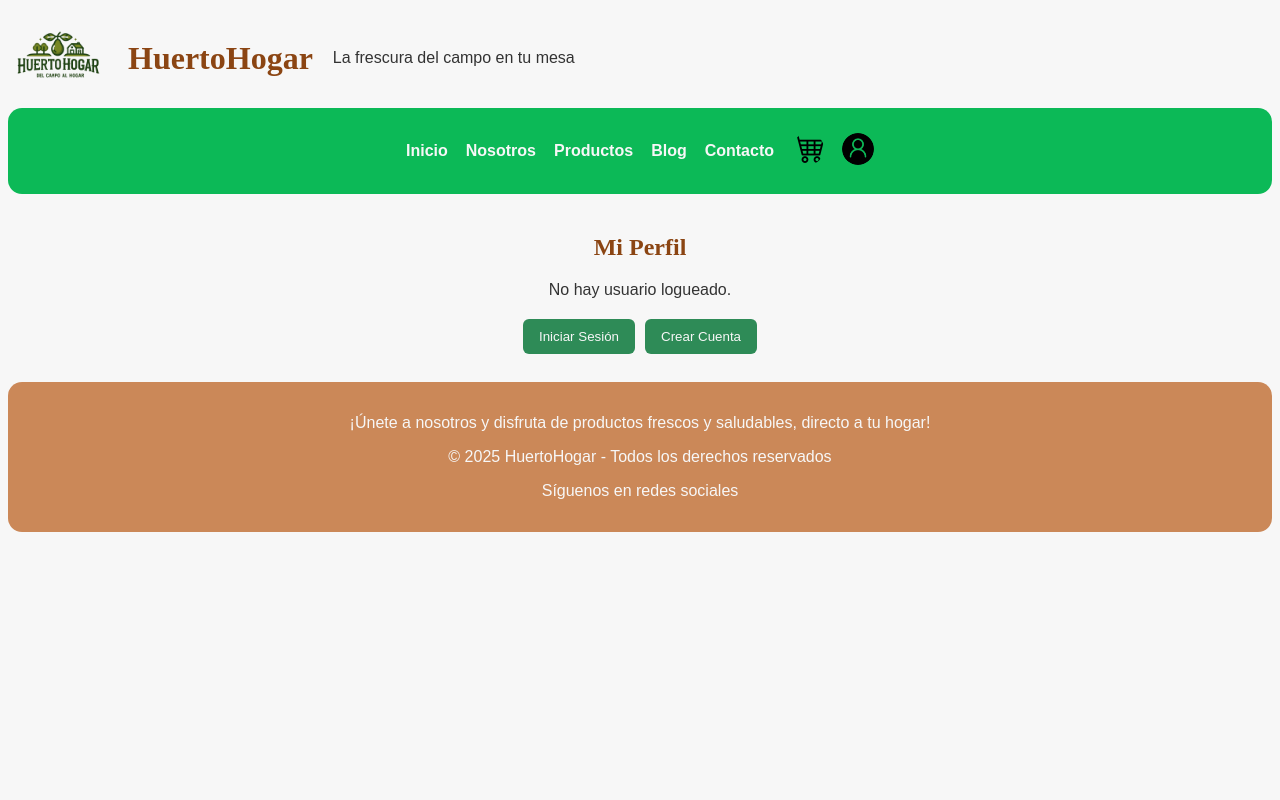
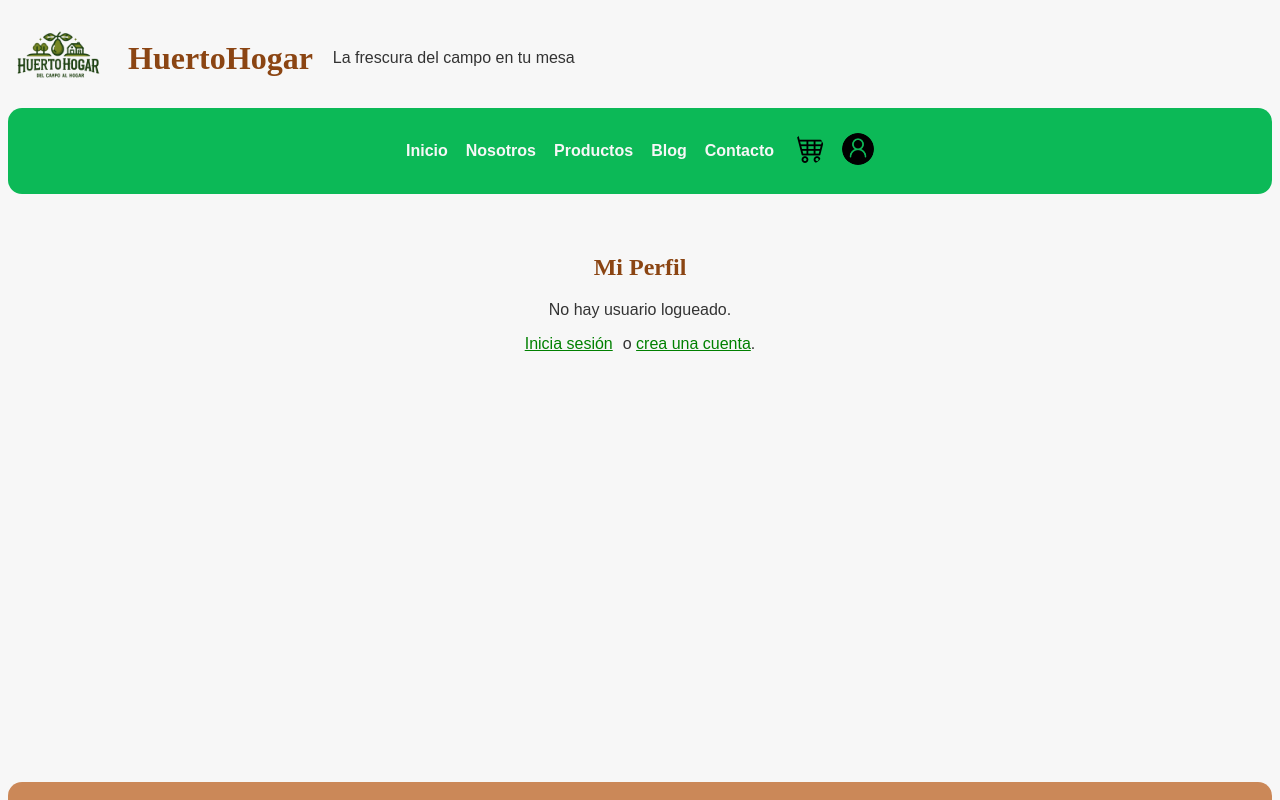
Before and after one commit to Kito189/HuertoHogarReact, a React (Vite) app: page /perfil in a window 1280 px wide. Shown: the top 800 px of the page. Built offline with nearby package versions, Linux system fonts and the light colour scheme.

Commit message:
se hiciron algunos cambios en el perfil

```diff
--- a/src/api/authService.js
+++ b/src/api/authService.js
@@ -1,10 +1,8 @@
-
 import axios from "axios";
 
 const api = axios.create({
-  baseURL: "http://localhost:8085", // Gateway
+  baseURL: "http://localhost:8085",
 });
-
 
 api.interceptors.request.use((config) => {
   const token = localStorage.getItem("token");
@@ -19,16 +17,19 @@ api.interceptors.request.use((config) => {
 
 // LOGIN
 export const login = (correo, contrasena) => {
-  return api.post("/auth/login", { correo, contrasena });
+  return api.post("/auth/login", {
+    email: correo,
+    password: contrasena,
+  });
 };
 
 // REGISTRO
 export const registrar = (nombre, correo, telefono, contrasena) => {
   return api.post("/auth/registro", {
     nombre,
-    correo,
+    email: correo,
     telefono,
-    contrasena,
+    password: contrasena,
   });
 };
 
--- a/src/api/client.js
+++ b/src/api/client.js
@@ -1,8 +1,9 @@
-import api from "./authService";
+import axios from "axios";
 
-export const login = (correo, contrasena) => {
-  return api.post("/auth/login", { correo, contrasena });
-};
+
+const api = axios.create({
+  baseURL: "http://localhost:8085",
+});
 
 api.interceptors.request.use((config) => {
   const token = localStorage.getItem("token");
@@ -16,3 +17,5 @@ api.interceptors.request.use((config) => {
 });
 
 export default api;
+
+export { api };
--- a/src/components/navbar/navbar.jsx
+++ b/src/components/navbar/navbar.jsx
@@ -1,11 +1,20 @@
 import React from "react";
 import { Link, useNavigate } from "react-router-dom";
 
+const Navbar = () => {
+  const navigate = useNavigate();
 
 
-const Navbar = () => {
-  const navigate = useNavigate();
-  const usuario = JSON.parse(localStorage.getItem("usuario"));
+  let usuario = null;
+  const raw = localStorage.getItem("usuario");
+
+  try {
+    if (raw) usuario = JSON.parse(raw);
+  } catch (e) {
+    console.error("Error al parsear usuario:", e);
+    usuario = null;
+  }
+
   const token = localStorage.getItem("token");
 
   const handleLogout = () => {
@@ -27,40 +36,26 @@ const Navbar = () => {
       <nav>
         <ul>
           <li><Link to="/">Inicio</Link></li>
-          {/* si esas secciones están en la misma página, mejor solo "#id" */}
           <li><a href="/#nosotros">Nosotros</a></li>
           <li><a href="/#productos">Productos</a></li>
           <li><a href="/#blog">Blog</a></li>
           <li><a href="/#contacto">Contacto</a></li>
 
           {/* Carrito */}
-          <li>
           <Link to="/carrito">
             <img src="/fotos/carrito.png" alt="carrito" />
           </Link>
-          </li>
 
-          {/* Usuario: si hay sesión → perfil + botón salir, si no → login */}
-          <li>
-            {token && usuario ? (
-              <>
+
+          {token ? (
             <Link to="/perfil">
               <img src="/fotos/inicio.png" alt="perfil" />
             </Link>
-                <button
-                  type="button"
-                  className="btn-logout"
-                  onClick={handleLogout}
-                >
-                  Salir
-                </button>
-              </>
           ) : (
             <Link to="/login">
-                <img src="/fotos/inicio.png" alt="inicio sesión" />
+              <img src="/fotos/inicio.png" alt="login" />
             </Link>
           )}
-          </li>
         </ul>
       </nav>
     </header>
--- a/src/pages/InicioSesion/InicioSesion.jsx
+++ b/src/pages/InicioSesion/InicioSesion.jsx
@@ -3,6 +3,7 @@ import { useNavigate, Link } from "react-router-dom";
 import Navbar from "../../components/navbar/navbar";
 import Footer from "../../components/footer/footer";
 import { login } from "../../api/authService";
+
 
 const InicioSesion = () => {
   const [datos, setDatos] = useState({ correo: "", contrasena: "" });
--- a/src/pages/perfil/perfil.jsx
+++ b/src/pages/perfil/perfil.jsx
@@ -1,50 +1,67 @@
 import React from "react";
+import { Link } from "react-router-dom";
 import Navbar from "../../components/navbar/navbar";
 import Footer from "../../components/footer/footer";
-import { Link } from "react-router-dom";
 
 const Perfil = () => {
-  const usuario = JSON.parse(localStorage.getItem("usuario"));
-  const token = localStorage.getItem("token");
+  const [usuario, setUsuario] = React.useState(null);
+
+  React.useEffect(() => {
+    const raw = localStorage.getItem("usuario");
+    if (!raw) {
+      setUsuario(null);
+      return;
+    }
+
+    try {
+      const data = JSON.parse(raw);
+      setUsuario(data);
+    } catch (e) {
+      console.error("Error al parsear usuario desde localStorage:", e);
+      setUsuario(null);
+    }
+  }, []);
 
   return (
     <>
       <Navbar />
 
-      <section style={{ textAlign: "center", marginTop: "40px" }}>
-        <h2>Mi Perfil</h2>
+      <main style={{ padding: "40px 20px", minHeight: "60vh" }}>
+        <h2 style={{ textAlign: "center", marginBottom: "20px" }}>Mi Perfil</h2>
 
-        {!token || !usuario ? (
-          <>
+        {!usuario ? (
+          <div style={{ textAlign: "center" }}>
             <p>No hay usuario logueado.</p>
-
-            <div style={{ marginTop: "20px" }}>
-              <Link to="/login">
-                <button style={{ marginRight: "10px" }}>Iniciar Sesión</button>
+            <p style={{ marginTop: "10px" }}>
+              <Link to="/login" style={{ marginRight: "10px", color: "green" }}>
+                Inicia sesión
               </Link>
-
-              <Link to="/registro">
-                <button>Crear Cuenta</button>
+              o{" "}
+              <Link to="/registro" style={{ color: "green" }}>
+                crea una cuenta
               </Link>
-            </div>
-          </>
+              .
+            </p>
+          </div>
         ) : (
-          <>
-            <h3>Bienvenido/a, {usuario.nombre}</h3>
-            <p>Correo: {usuario.correo}</p>
-
-            <button
-              onClick={() => {
-                localStorage.removeItem("token");
-                localStorage.removeItem("usuario");
-                window.location.href = "/login";
-              }}
-            >
-              Cerrar Sesión
-            </button>
-          </>
+          <div
+            style={{
+              maxWidth: "500px",
+              margin: "0 auto",
+              border: "1px solid #ddd",
+              borderRadius: "10px",
+              padding: "20px",
+              background: "#fff",
+            }}
+          >
+            <p><strong>Nombre:</strong> {usuario.nombre}</p>
+            <p><strong>Correo:</strong> {usuario.email}</p>
+            {usuario.telefono && (
+              <p><strong>Teléfono:</strong> {usuario.telefono}</p>
+            )}
+          </div>
         )}
-      </section>
+      </main>
 
       <Footer />
     </>
```
Also changed, not shown: src/routes.jsx (+9 -9 lines). Lines whose indentation alone changed are shown as unchanged.
